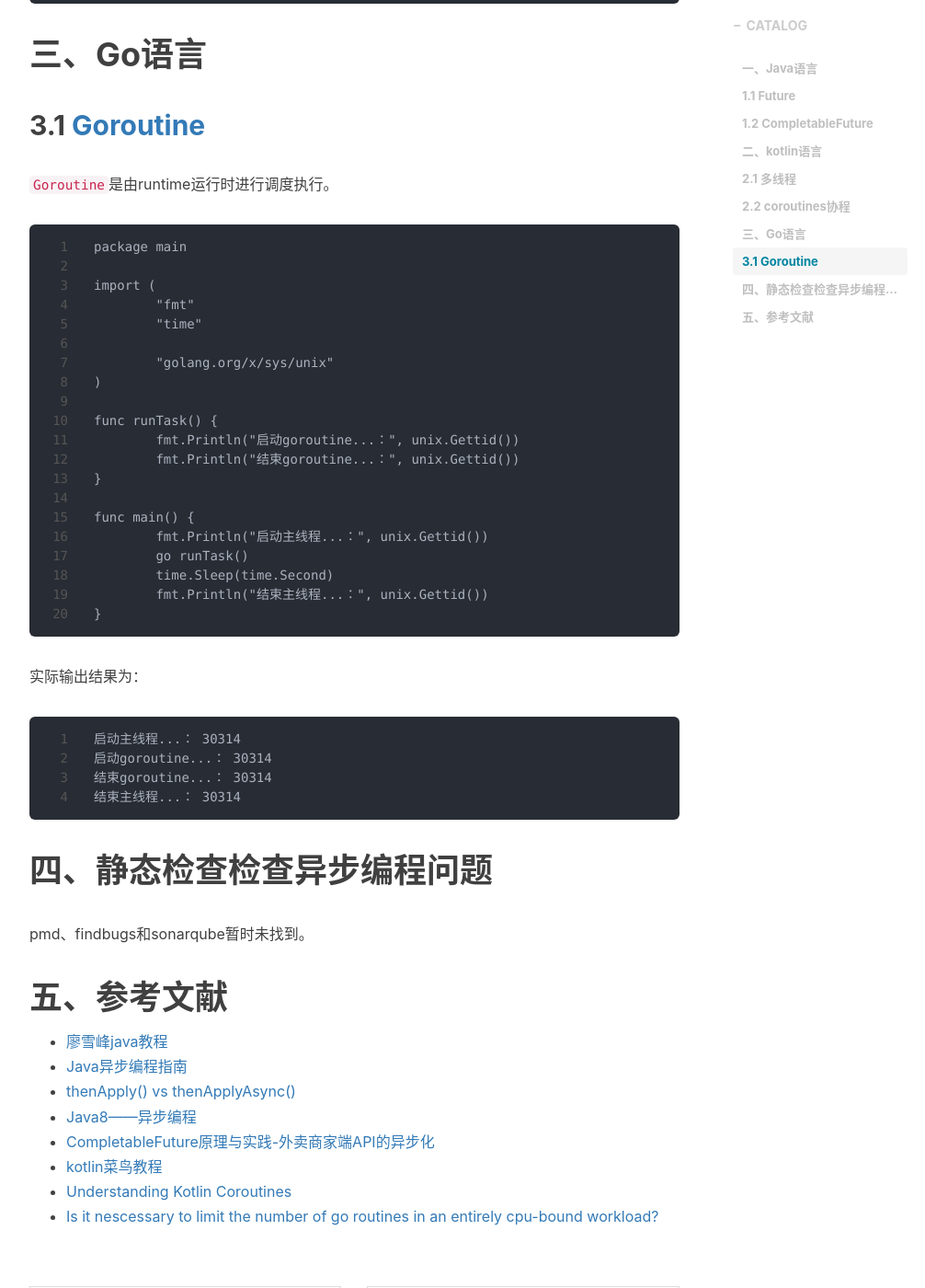
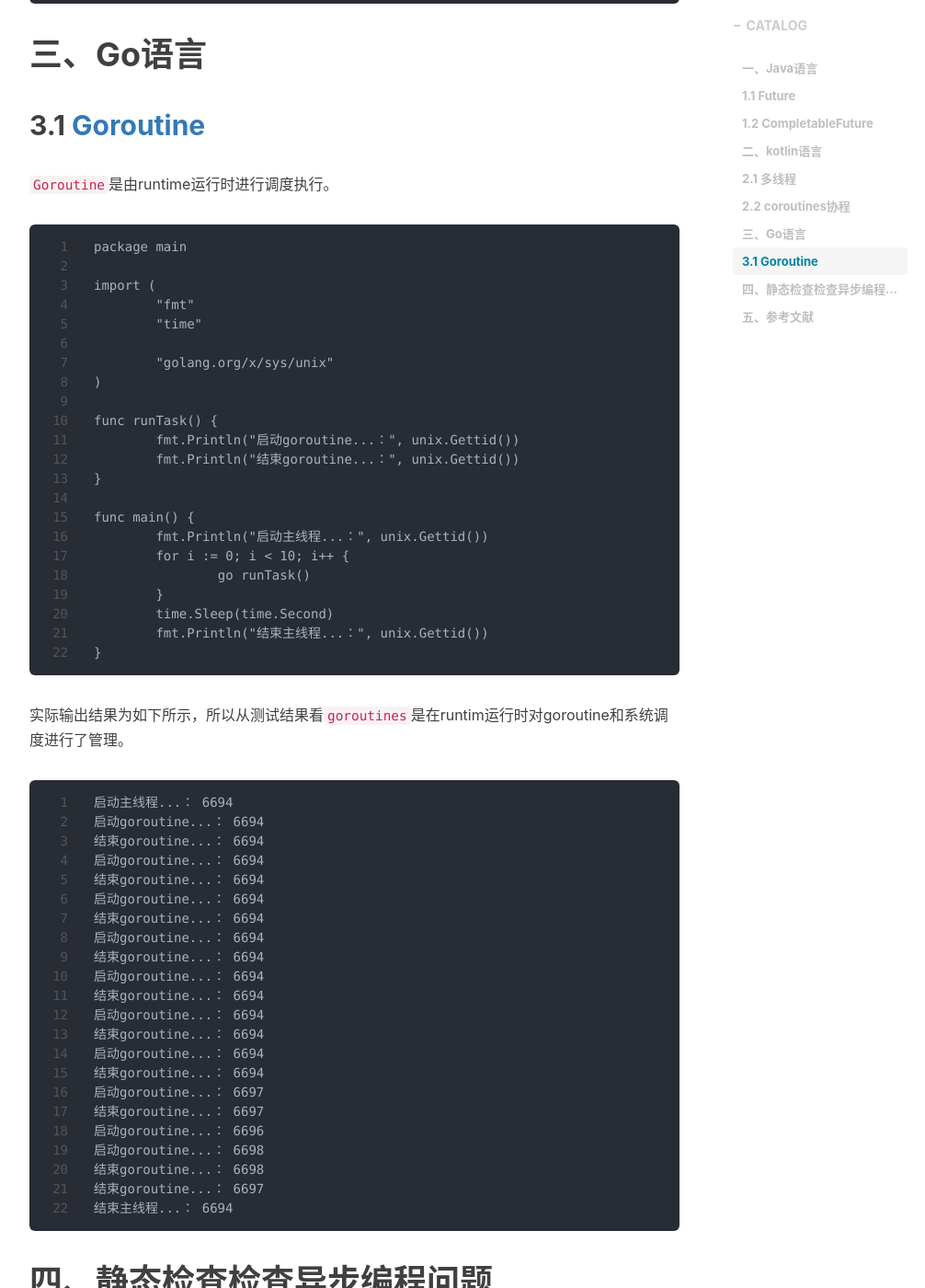
Before and after one commit to shihai1991/shihai1991.github.io, a Jekyll site: the page built from _posts/2021-12-24-java异步编程的静态检查.md, in a window 1280 px wide and 1400 px high, scrolled down 3519 px. Shown: the whole window at 92% size, without its empty margins (233-1239 px from the left). Built offline with Jekyll 4.4.1, drawn with Linux system fonts in a browser that asks for light colours; nearby versions of some CDN libraries; comment, search, counter and statistics services are not loaded.

Commit message:
Update 2021-12-24-java异步编程的静态检查.md

````diff
--- a/_posts/2021-12-24-java异步编程的静态检查.md
+++ b/_posts/2021-12-24-java异步编程的静态检查.md
@@ -142,17 +142,37 @@ func runTask() {
 
 func main() {
         fmt.Println("启动主线程...：", unix.Gettid())
-        go runTask()
+        for i := 0; i < 10; i++ {
+                go runTask()
+        }
         time.Sleep(time.Second)
         fmt.Println("结束主线程...：", unix.Gettid())
 }
 ```
-实际输出结果为：
+实际输出结果为如下所示，所以从测试结果看`goroutines`是在runtim运行时对goroutine和系统调度进行了管理。
 ```
-启动主线程...： 30314
-启动goroutine...： 30314
-结束goroutine...： 30314
-结束主线程...： 30314
+启动主线程...： 6694
+启动goroutine...： 6694
+结束goroutine...： 6694
+启动goroutine...： 6694
+结束goroutine...： 6694
+启动goroutine...： 6694
+结束goroutine...： 6694
+启动goroutine...： 6694
+结束goroutine...： 6694
+启动goroutine...： 6694
+结束goroutine...： 6694
+启动goroutine...： 6694
+结束goroutine...： 6694
+启动goroutine...： 6694
+结束goroutine...： 6694
+启动goroutine...： 6697
+结束goroutine...： 6697
+启动goroutine...： 6696
+启动goroutine...： 6698
+结束goroutine...： 6698
+结束goroutine...： 6697
+结束主线程...： 6694
 ```
 # 四、静态检查检查异步编程问题
 pmd、findbugs和sonarqube暂时未找到。
````
